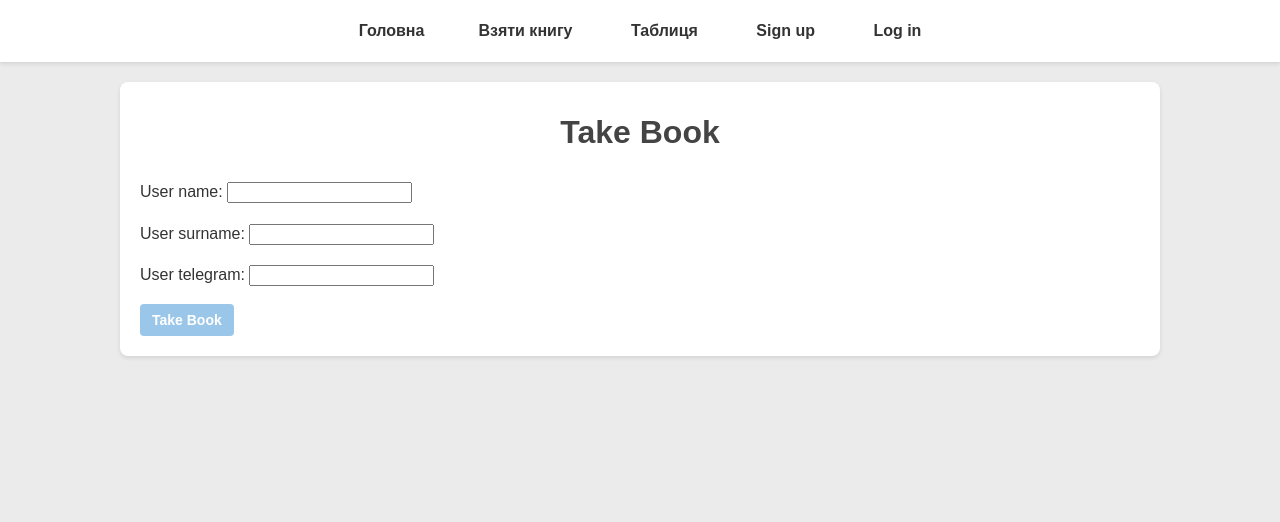
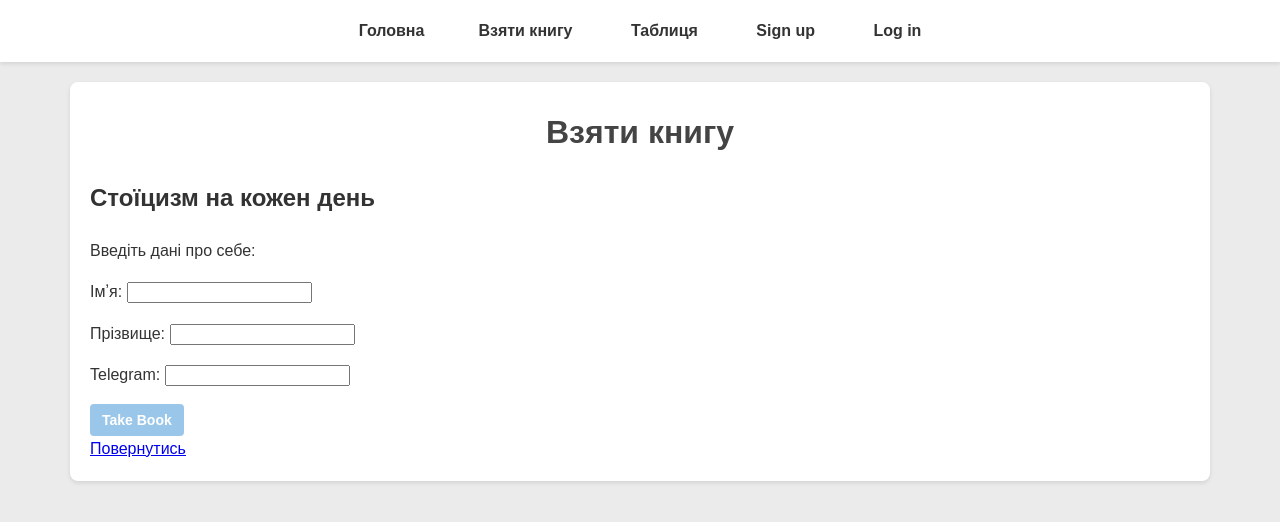
Before and after one commit to radchenkoDim/library, a Django app: page /take_book/1/ in a window 1280 px wide. Shown: the top 522 px of the page. Run offline with Django 5.2, Linux system fonts and the light colour scheme; data comes from the database, SQL or seed files in the repository; both versions use the stored data as it was after the commit.

Commit message:
Сhanged styles. Changed links in templates

```diff
--- a/books/static/books/style.css
+++ b/books/static/books/style.css
@@ -30,13 +30,12 @@ body {
 }
 
 .container {
-  max-width: 1000px;
+  max-width: 1100px;
   margin: 20px auto;
   padding: 20px;
   background: #fff;
   box-shadow: 0 2px 4px rgba(0, 0, 0, 0.1);
   border-radius: 8px;
-  overflow-x: auto;
 }
 
 h1 {
@@ -95,7 +94,29 @@ table tbody tr td a {
   color: inherit;
 }
 
-button {
+.highlight {
+  background-color: yellow;
+  color: black;
+}
+
+.blue {
+  padding: 8px 12px;
+  background-color: #436CA2;
+  color: white;
+  font-weight: bold;
+  border: none;
+  border-radius: 4px;
+  cursor: pointer;
+  font-size: 14px;
+  transition: 0.2s;
+}
+.blue:hover {
+  background-color: white;
+  text-decoration: underline;
+  color: #436CA2;
+}
+
+.light-blue {
   padding: 8px 12px;
   background-color: #9ac7e9;
   color: white;
@@ -106,17 +127,25 @@ button {
   font-size: 14px;
   transition: 0.2s;
 }
-button:hover {
+.light-blue:hover {
   background-color: white;
+  text-decoration: underline;
   color: #9ac7e9;
-  text-decoration: underline;
-}
-
-.highlight {
-  background-color: yellow;
-  color: black;
 }
 
 .orange {
+  padding: 8px 12px;
+  background-color: #ef8368;
+  color: white;
+  font-weight: bold;
+  border: none;
+  border-radius: 4px;
+  cursor: pointer;
+  font-size: 14px;
+  transition: 0.2s;
+}
+.orange:hover {
+  background-color: white;
+  text-decoration: underline;
   color: #ef8368;
 }/*# sourceMappingURL=style.css.map */
--- a/books/static/books/style.scss
+++ b/books/static/books/style.scss
@@ -38,13 +38,12 @@ body {
 
 // container
 .container {
-    max-width: 1000px;
+    max-width: 1100px;
     margin: 20px auto;
     padding: 20px;
     background: #fff;
     box-shadow: 0 2px 4px rgba(0, 0, 0, 0.1);
     border-radius: 8px;
-    overflow-x: auto; // Add this line to allow horizontal scrolling if needed
 }
 
 h1 {
@@ -53,11 +52,12 @@ h1 {
     margin-top: 5px;
 }
 
+
+// table page
 .input-table {
     margin-bottom: 20px;
     padding: 0 20px 0 0;
 }
-
 #filterInput {
     width: 100%;
     padding: 10px;
@@ -114,10 +114,17 @@ table {
     }
 }
 
-// sort button
-button {
+.highlight {
+    background-color: yellow;
+    color: black;
+}
+// end table page
+
+
+// загальний стиль кнопок
+@mixin button($color) {
     padding: 8px 12px;
-    background-color: $light-blue;
+    background-color: $color;
     color: white;
     font-weight: bold;
     border: none;
@@ -128,16 +135,18 @@ button {
 
     &:hover {
         background-color: white;
-        color: $light-blue;
         text-decoration: underline;
+        color: $color;
     }
 }
 
-.highlight {
-    background-color: yellow;
-    color: black;
+// стиль кнопок по класах
+.blue {
+    @include button($blue);
 }
-
+.light-blue {
+    @include button($light-blue);
+}
 .orange {
-    color: $orange;
+    @include button($orange);
 }
--- a/books/templates/books/layout.html
+++ b/books/templates/books/layout.html
@@ -13,7 +13,7 @@
     <div class="head">
         <a class="head-link left" href="{% url 'index' %}">Головна</a>
         <div class="head-right">
-            <a class="head-link" href="#">Взяти книгу</a>
+            <a class="head-link" href="{% url 'how_take' %}">Взяти книгу</a>
             <a class="head-link" href="{% url 'table' %}">Таблиця</a>
             {% if user.is_authenticated %}
                 <a class="head-link" href="{% url 'profile' %}">{{ user }}</a>
--- a/books/templates/books/table.html
+++ b/books/templates/books/table.html
@@ -18,7 +18,7 @@
     <table>
         <thead>
             <tr>
-                <th><button id="sortButton">Num</button></th>
+                <th><button class="light-blue" id="sortButton">Num</button></th>
                 <th>Name</th>
                 <th>Author</th>
                 <th>Category</th>
--- a/books/urls.py
+++ b/books/urls.py
@@ -4,5 +4,6 @@ from . import views
 
 urlpatterns = [
     path("table/", views.table, name="table"),
+    path("how_take/", views.how_take, name="how_take"),
     path("table/<int:book_num>/", views.book, name="book"),
 ]
--- a/take_book/templates/take_book/take_book.html
+++ b/take_book/templates/take_book/take_book.html
@@ -1,12 +1,14 @@
 {% extends "books/layout.html" %}
 
 {% block body %}
-    <h1>Take Book</h1>
+    <h1>Взяти книгу</h1>
+    <h2>{{ book.title }}</h2>
+    <p>Введіть дані про себе:</p>
     <form action="{% url 'take_book:take_book' book.id %}" method="post">
         {% csrf_token %}
         {{ form.as_p }}
-        <button type="submit">Take Book</button>
+        <button class="light-blue" type="submit">Take Book</button>
     </form>
 
-
+    <a href="{% url 'book' book.id %}">Повернутись</a>
 {% endblock %}
--- a/take_book/views.py
+++ b/take_book/views.py
@@ -2,15 +2,18 @@ from django.shortcuts import render, get_object_or_404
 from django.urls import reverse
 from django.http import HttpResponseRedirect
 from django import forms
+
+from datetime import datetime
+from dateutil.relativedelta import relativedelta
 
 from books.models import Book
 from .models import TakingBook
 
 # Create your views here.
 class TakeBookForm(forms.Form):
-    name = forms.CharField(label='User name', max_length=100)
-    surname = forms.CharField(label='User surname', max_length=100)
-    telegram = forms.CharField(label='User telegram', max_length=100)
+    name = forms.CharField(label='Імʼя', max_length=100)
+    surname = forms.CharField(label='Прізвище', max_length=100)
+    telegram = forms.CharField(label='Telegram', max_length=100)
 
     # def take_book(self):
     #     book_id = self.cleaned_data['book_id']
@@ -41,6 +44,8 @@ def take_book(request, book_id):
 
 def detail(request, taking_book_id):
     taking_book = get_object_or_404(TakingBook, id=taking_book_id)
+    return_date = taking_book.take_date + relativedelta(months=1)
     return render(request, 'take_book/detail.html', {
         'taking_book': taking_book,
+        'return_date': return_date,
     })
--- a/users/templates/registration/login.html
+++ b/users/templates/registration/login.html
@@ -10,7 +10,7 @@
     <form method="post">
         {% csrf_token %}
         {{ form.as_p }}
-        <button type="submit">Log in</button>
+        <button class="light-blue" type="submit">Log in</button>
     </form>
 
     <a href="{% url 'register' %}">Register</a> | <a href="{% url 'password_reset' %}">Forgot password?</a>
--- a/users/templates/test.html
+++ /dev/null
@@ -1,6 +0,0 @@
-{% extends 'books/layout.html' %}
-
-{% block body %}
-    <h1>Hello</h1>
-    <a href="{% url 'login' %}">Login</a>
-{% endblock %}
--- a/users/templates/users/profile.html
+++ b/users/templates/users/profile.html
@@ -6,6 +6,6 @@
     <p>Email: {{ user.email }}</p>
     <form action="{% url 'logout' %}" method="post">
         {% csrf_token %}
-        <button type="submit">Logout</button>
+        <button class="orange" type="submit">Logout</button>
     </form>
 {% endblock %}
```
Also changed, not shown: books/templates/books/book.html (+12 -13 lines), books/templates/books/how_take.html (added, +12 -0 lines), books/templates/books/index.html (+4 -4 lines), books/views.py (+5 -2 lines), take_book/templates/take_book/date_filters.py (added, +9 -0 lines), take_book/templates/take_book/detail.html (+5 -2 lines), db.sqlite3, 1 other file.
